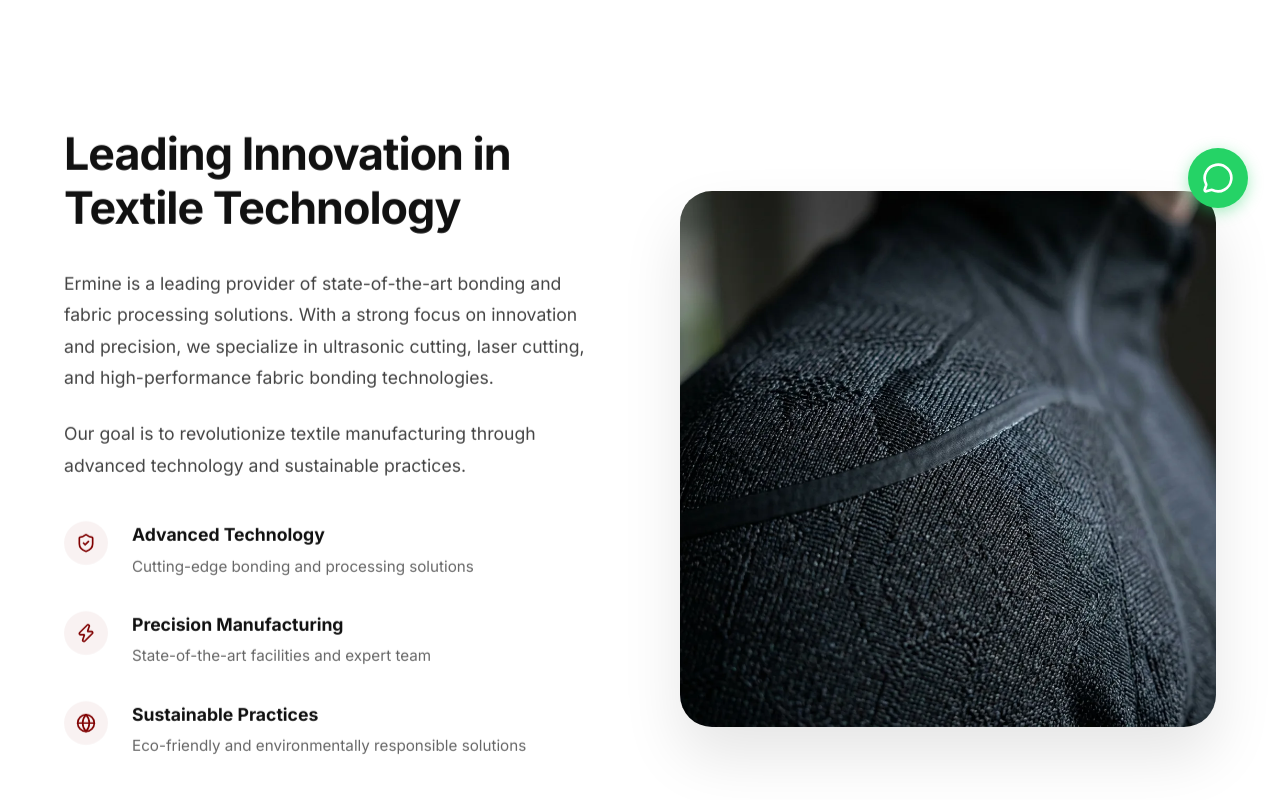
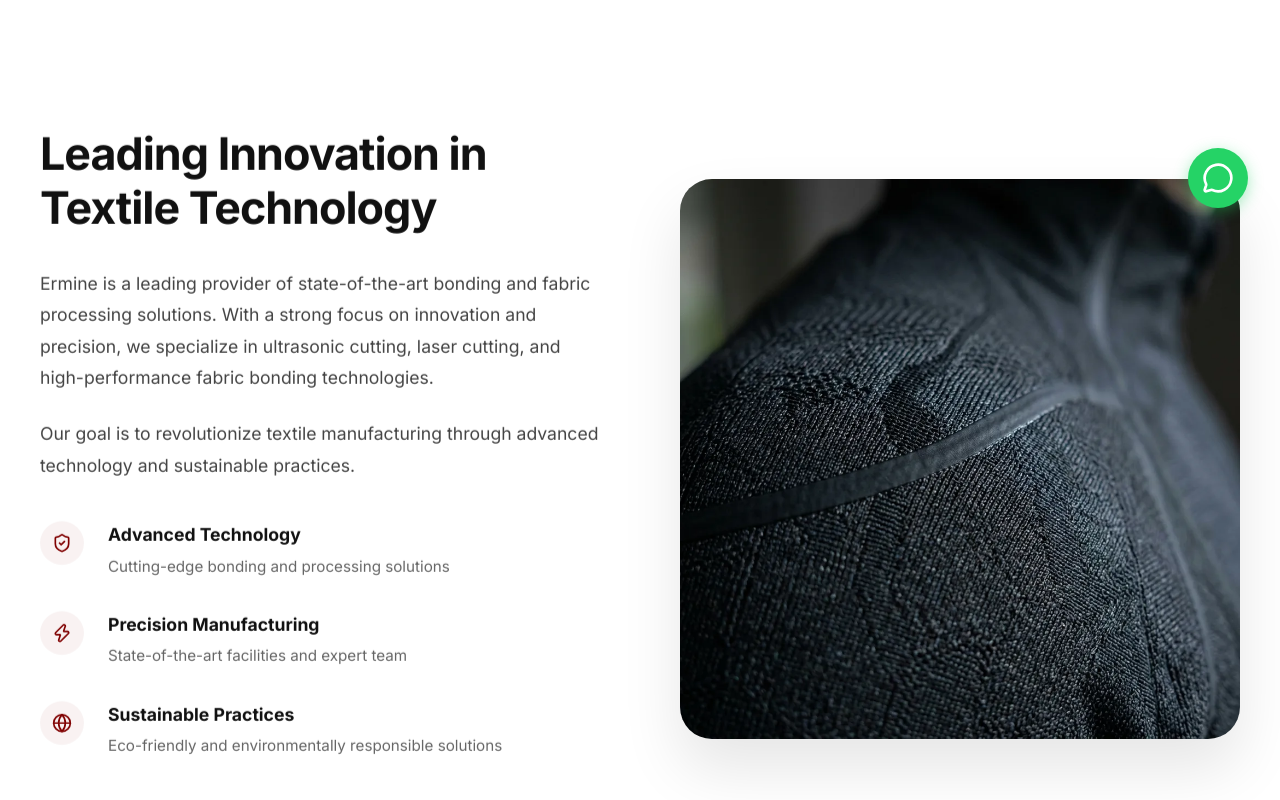
Before and after one commit to AMGRPrabhatha/ermine, a React (Vite) app: page / in a window 1280 px wide. Shown: the part 560-1360 px from the top of the page. Built offline with nearby package versions, Linux system fonts and the light colour scheme; a web font is replaced by a local one.

Commit message:
Design: Adjust global container width to 1800px and reduce padding to maximize widescreen layout

```diff
--- a/src/index.css
+++ b/src/index.css
@@ -21,7 +21,7 @@
   --transition-slow: 0.5s ease;
 
   /* Layout */
-  --max-width: 1280px;
+  --max-width: 1800px;
   --header-height: 80px;
 }
 
@@ -99,7 +99,7 @@ img {
   width: 100%;
   max-width: var(--max-width);
   margin: 0 auto;
-  padding: 0 5%;
+  padding: 0 40px;
 }
 
 .section {
@@ -168,3 +168,9 @@ img {
 .delay-100 { animation-delay: 100ms; }
 .delay-200 { animation-delay: 200ms; }
 .delay-300 { animation-delay: 300ms; }
+
+@media screen and (max-width: 768px) {
+  .container {
+    padding: 0 20px;
+  }
+}
```
